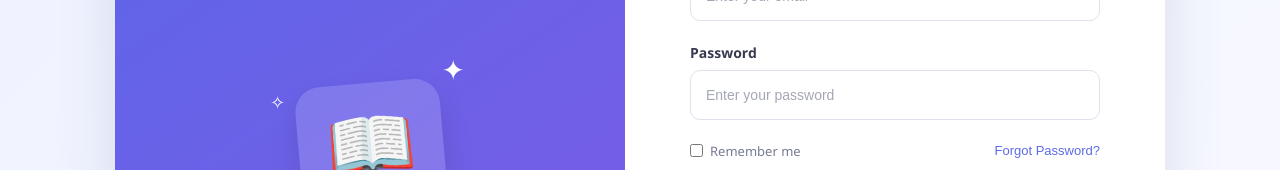
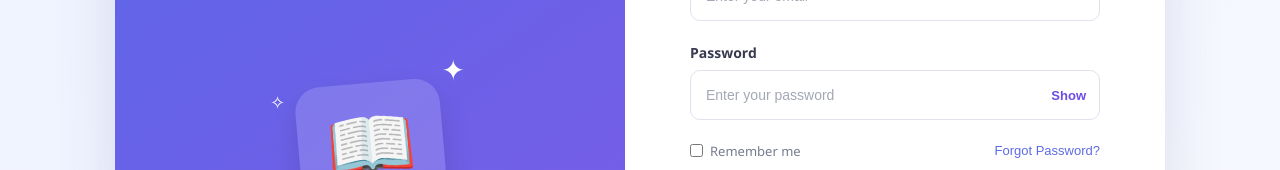
Before and after one commit to tharikasureshbabu/SMART-NOTES-PROJECT, a React (Create React App) app: page / in a window 1280 px wide. Shown: the part 341-511 px from the top of the page. Built offline with nearby package versions, Linux system fonts and the light colour scheme.

Commit message:
Add show hide password option

```diff
--- a/src/App.css
+++ b/src/App.css
@@ -2427,3 +2427,32 @@ body {
     padding: 23px 20px;
   }
 }
+.password-input-wrapper {
+  position: relative;
+  width: 100%;
+}
+
+.password-input-wrapper input {
+  width: 100%;
+  padding-right: 70px;
+  box-sizing: border-box;
+}
+
+.password-toggle {
+  position: absolute;
+  right: 10px;
+  top: 50%;
+  transform: translateY(-50%);
+  border: none;
+  background: transparent;
+  color: #6c4ce8;
+  font-size: 13px;
+  font-weight: 600;
+  cursor: pointer;
+  padding: 4px;
+}
+
+.password-toggle:hover {
+  background: transparent;
+  color: #5035b5;
+}
--- a/src/App.js
+++ b/src/App.js
@@ -25,6 +25,7 @@ function App() {
 
   const [email, setEmail] = useState("");
   const [password, setPassword] = useState("");
+  const [showPassword, setShowPassword] = useState(false);
 
   const [error, setError] = useState("");
   const [message, setMessage] = useState("");
@@ -175,12 +176,23 @@ function App() {
             <div className="input-group">
               <label>Password</label>
 
-              <input
-                type="password"
-                value={password}
-                onChange={(e) => setPassword(e.target.value)}
-                placeholder="Enter your password"
-              />
+              <div className="password-input-wrapper">
+                <input
+                  type={showPassword ? "text" : "password"}
+                  value={password}
+                  onChange={(e) => setPassword(e.target.value)}
+                  placeholder="Enter your password"
+                />
+
+                <button
+                  type="button"
+                  className="password-toggle"
+                  onClick={() => setShowPassword(!showPassword)}
+                  aria-label={showPassword ? "Hide password" : "Show password"}
+                >
+                  {showPassword ? "Hide" : "Show"}
+                </button>
+              </div>
             </div>
 
             <div className="login-options">
```
